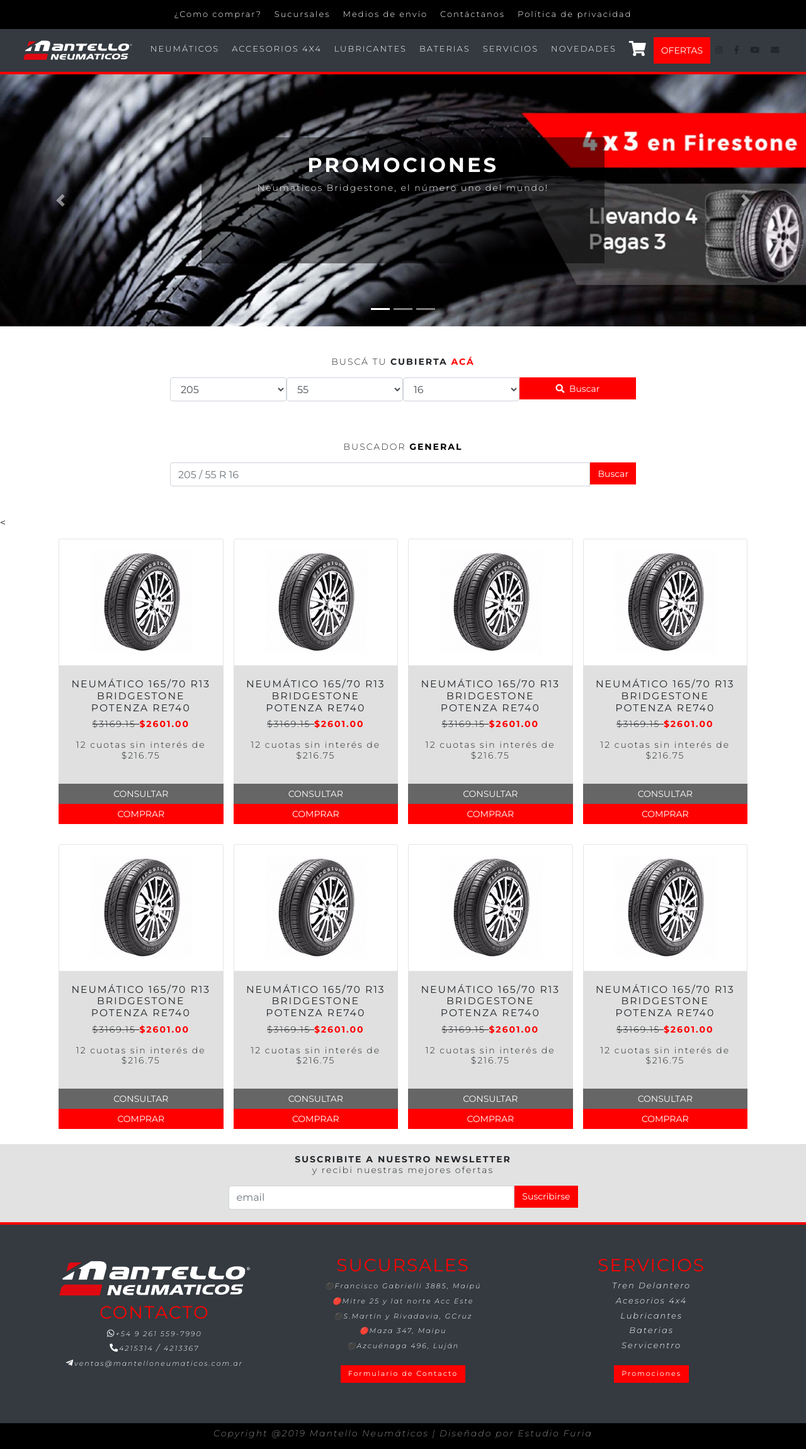
After one commit to axelemilianojesus/mantello, a PHP site: page /resultados-busqueda.php in a window 1280 px wide. The commit adds this page. Shown: the whole page at 63% size. Run offline with PHP 8.4, Linux system fonts and the light colour scheme.

Commit message:
Actualizacion Nov

```diff
--- a/mantello-site/buscador.php
+++ b/mantello-site/buscador.php
@@ -68,7 +68,7 @@
               <div class="col-md-3 col-sm-12 col-xs-12">
                 <span class="input-group-btn">
                   <button class="btn btn-success height-equal p-1 w-100" type="submit">
-                    <i class="fas fa-search"></i> &nbsp<a href="neumaticos.html">Buscar</a>
+                    <i class="fas fa-search"></i> &nbsp<a href="resultados-busqueda.php">Buscar</a>
                   </button>
                 </span>
               </div>
@@ -84,7 +84,7 @@
                 <input id="1" class="form-control " type="text" name="search" placeholder="205 / 55 R 16" required />
                 <span class="input-group-btn">
                   <button class="btn btn-success height-equal" type="submit">
-                    <i class="glyphicon glyphicon-search" aria-hidden="true"></i><a href="resultbusc.html">Buscar</a>
+                    <i class="glyphicon glyphicon-search" aria-hidden="true"></i><a href="resultados-busqueda.php">Buscar</a>
                   </button>
                 </span>
               </div>
--- a/mantello-site/css/style.css
+++ b/mantello-site/css/style.css
@@ -320,5 +320,5 @@ h6 {
 .footer {
   color: white;
   background: black !important;
-  font-size:12px;
 }
+.footer a{font-size:11px !important;}
--- a/mantello-site/footer.php
+++ b/mantello-site/footer.php
@@ -29,11 +29,11 @@
   </div>
 
 <div class="container-fluid bg-dark">
-  	<div class="row border-top-red py-md-5 py-sm-3 footer text-left text-sm-center">
+  	<div class="row border-top-red py-md-5 py-sm-3 text-left text-sm-center footer">
       <div class=" row container mx-3 col-12 m-auto px-5">
 
       <div class="col-md-4 col-sm-6">
-  			<p><img alt="Mantello logo" src="img/mantello-ISOLOGO-W.png" width="80%"/></p>
+  			<a href="home.php"><img alt="Mantello logo" src="img/mantello-ISOLOGO-W.png" width="80%"/></a>
 
         <h3 class="d-block">CONTACTO</h3>
         <ul class="text-white font-small">
--- a/mantello-site/header.php
+++ b/mantello-site/header.php
@@ -41,7 +41,7 @@
     <div class="max-width display-menu mx-auto font-small">
 
     <div class="logo float-left">
-    <a class="navbar-brand" href="#">
+    <a class="navbar-brand" href="home.php">
       <img src="img/mantello-ISOLOGO-W.png" alt="isologo" width="180px">
     </a>
     </div>
@@ -81,9 +81,9 @@
             <li class="subm2"><a class="submenu-mantello" href="3sintetico.html">Aceite sintético</a></li>
           </ul>
         </li>
-        <li><a href="#contact">BATERIAS</a></li>
-        <li><a href="servicios.html">SERVICIOS</a></li>
-        <li><a href="novedades.html">NOVEDADES</a></li>
+        <li><a href="baterias.php">BATERIAS</a></li>
+        <li><a href="servicios.php">SERVICIOS</a></li>
+        <li><a href="novedades.php">NOVEDADES</a></li>
         <li><a href="#ModalHeader" data-toggle="modal" data-target="#ModalHeader"><i class="fas fa-shopping-cart font-xl"></i></a></li>
         <button type="button" class="btn btn-primary my-1">OFERTAS</button>
 
--- a/mantello-site/home.php
+++ b/mantello-site/home.php
@@ -27,7 +27,7 @@
     <p class="textoblanco1">PRODUCTOS<span class="text-red"> DESTACADOS</span></p>
   </div>
 
-
+<!--______________________________ FILA PRODUCTOS-->
   <div class="container">
     <div class="row">
      <!-- PRODUCTO -->
@@ -222,6 +222,8 @@
     </div>
   </div>
 
+  <!--______________________________ FILA PRODUCTOS-->
+
   <!--______________________________MAP-->
   <?php include_once("maps.php");  ?>
   <!--______________________________ FIN MAP-->
--- a/mantello-site/novedades-fee.php
+++ b/mantello-site/novedades-fee.php
@@ -1,6 +1,6 @@
 <!--______________________________  NOVEDADES-->
 <div class="divider">
-  <p class="text-red">NOVEDADES</p>
+  <p class="text-red">ÚLTIMAS NOVEDADES</p>
 </div>
 
 <div class="container" id="novedades">
--- /dev/null
+++ b/mantello-site/resultados-busqueda.php
@@ -0,0 +1,427 @@
+<!DOCTYPE html>
+<html lang="en">
+
+<head>
+  <title>Plantilla Mantello</title>
+</head>
+
+<body>
+  <!--______________________________HEADER-->
+  <?php require_once("header.php"); ?>
+  <!--______________________________ FIN HEADER-->
+
+  <!--______________________________ SLIDER-->
+  <?php include_once("main-banner.php"); ?>
+    <!--______________________________ FIN SLIDER-->
+
+
+    <!--______________________________ BUSCADOR-->
+    <?php   include_once("buscador.php");  ?>
+    <!--______________________________ FIN BUSCADOR-->
+
+
+<<!--______________________________ FILA PRODUCTOS-->
+  <div class="container">
+    <div class="row">
+     <!-- PRODUCTO -->
+      <div class="col-lg-3 col-md-6 col-sm-12 padding-0 text-center mt-3 mb-3">
+          <div class="mx-md-2 mx-sm-0">
+            <div class="panel-heading" data-toggle="modal" data-target="#exampleModal"> <img src="img/ruedas/rueda1.jpg" class="img-fluid" alt="Responsive immage">
+            </div>
+            <!-- Modal -->
+            <div class="modal fade" id="exampleModal" tabindex="-1" role="dialog" aria-labelledby="exampleModalLabel" aria-hidden="true">
+
+              <div class="modal-dialog" role="document">
+                <div class="modal-content">
+                  <div class="modal-header">
+                    <h5 class="modal-title" id="exampleModalLabel">NEUMÁTICO 165/70 R13 BRIDGESTONE POTENZA RE740</h5>
+                    <button type="button" class="close" data-dismiss="modal" aria-label="Close">
+                      <span aria-hidden="true">&times;</span>
+                    </button>
+                  </div>
+                  <div class="modal-body">
+                    <div class="panel-heading"> <img src="img/ruedas/rueda1.jpg" class="img-fluid" alt="Responsive immage">
+                    </div>
+                    <p><del>$3169.15 </del> <span class="text-red precios1"> $2601.00</span></p>
+                    <p>12 cuotas sin interés de $216.75</p>
+                  </div>
+                  <div class="modal-footer">
+                    <button type="button" class="btn btn-gray" data-dismiss="modal">CERRAR</button>
+                    <button type="button" class="btn btn-red"><a href="paso1.html">COMPRAR</a></button>
+                  </div>
+                </div>
+              </div>
+            </div>
+            <!-- end of Modal -->
+
+            <div class="card-body panel">
+              <h5>NEUMÁTICO 165/70 R13 BRIDGESTONE POTENZA RE740</h5>
+              <p><del>$3169.15 </del> <span class="text-red precios1"> $2601.00</span></p>
+              <p>12 cuotas sin interés de $216.75</p>
+            </div>
+
+          <div class="btn-group w-100">
+            <button type="button" class="btn btn-gray">CONSULTAR</button>
+          </div>
+          <div class="btn-group w-100">
+            <button type="button" class="btn btn-red"><a href="paso1.html">COMPRAR</a></button>
+          </div>
+          </div>
+      </div>
+
+
+      <!-- PRODUCTO -->
+       <div class="col-lg-3 col-md-6 col-sm-12 padding-0 text-center mt-3 mb-3">
+           <div class="mx-md-2 mx-sm-0">
+             <div class="panel-heading" data-toggle="modal" data-target="#exampleModal"> <img src="img/ruedas/rueda1.jpg" class="img-fluid" alt="Responsive immage">
+             </div>
+             <!-- Modal -->
+             <div class="modal fade" id="exampleModal" tabindex="-1" role="dialog" aria-labelledby="exampleModalLabel" aria-hidden="true">
+
+               <div class="modal-dialog" role="document">
+                 <div class="modal-content">
+                   <div class="modal-header">
+                     <h5 class="modal-title" id="exampleModalLabel">NEUMÁTICO 165/70 R13 BRIDGESTONE POTENZA RE740</h5>
+                     <button type="button" class="close" data-dismiss="modal" aria-label="Close">
+                       <span aria-hidden="true">&times;</span>
+                     </button>
+                   </div>
+                   <div class="modal-body">
+                     <div class="panel-heading"> <img src="img/ruedas/rueda1.jpg" class="img-fluid" alt="Responsive immage">
+                     </div>
+                     <p><del>$3169.15 </del> <span class="text-red precios1"> $2601.00</span></p>
+                     <p>12 cuotas sin interés de $216.75</p>
+                   </div>
+                   <div class="modal-footer">
+                     <button type="button" class="btn btn-gray" data-dismiss="modal">CERRAR</button>
+                     <button type="button" class="btn btn-red"><a href="paso1.html">COMPRAR</a></button>
+                   </div>
+                 </div>
+               </div>
+             </div>
+             <!-- end of Modal -->
+
+             <div class="card-body panel">
+               <h5>NEUMÁTICO 165/70 R13 BRIDGESTONE POTENZA RE740</h5>
+               <p><del>$3169.15 </del> <span class="text-red precios1"> $2601.00</span></p>
+               <p>12 cuotas sin interés de $216.75</p>
+             </div>
+
+           <div class="btn-group w-100">
+             <button type="button" class="btn btn-gray">CONSULTAR</button>
+           </div>
+           <div class="btn-group w-100">
+             <button type="button" class="btn btn-red"><a href="paso1.html">COMPRAR</a></button>
+           </div>
+           </div>
+       </div>
+
+
+       <!-- PRODUCTO -->
+        <div class="col-lg-3 col-md-6 col-sm-12 padding-0 text-center mt-3 mb-3">
+            <div class="mx-md-2 mx-sm-0">
+              <div class="panel-heading" data-toggle="modal" data-target="#exampleModal"> <img src="img/ruedas/rueda1.jpg" class="img-fluid" alt="Responsive immage">
+              </div>
+              <!-- Modal -->
+              <div class="modal fade" id="exampleModal" tabindex="-1" role="dialog" aria-labelledby="exampleModalLabel" aria-hidden="true">
+
+                <div class="modal-dialog" role="document">
+                  <div class="modal-content">
+                    <div class="modal-header">
+                      <h5 class="modal-title" id="exampleModalLabel">NEUMÁTICO 165/70 R13 BRIDGESTONE POTENZA RE740</h5>
+                      <button type="button" class="close" data-dismiss="modal" aria-label="Close">
+                        <span aria-hidden="true">&times;</span>
+                      </button>
+                    </div>
+                    <div class="modal-body">
+                      <div class="panel-heading"> <img src="img/ruedas/rueda1.jpg" class="img-fluid" alt="Responsive immage">
+                      </div>
+                      <p><del>$3169.15 </del> <span class="text-red precios1"> $2601.00</span></p>
+                      <p>12 cuotas sin interés de $216.75</p>
+                    </div>
+                    <div class="modal-footer">
+                      <button type="button" class="btn btn-gray" data-dismiss="modal">CERRAR</button>
+                      <button type="button" class="btn btn-red"><a href="paso1.html">COMPRAR</a></button>
+                    </div>
+                  </div>
+                </div>
+              </div>
+              <!-- end of Modal -->
+
+              <div class="card-body panel">
+                <h5>NEUMÁTICO 165/70 R13 BRIDGESTONE POTENZA RE740</h5>
+                <p><del>$3169.15 </del> <span class="text-red precios1"> $2601.00</span></p>
+                <p>12 cuotas sin interés de $216.75</p>
+              </div>
+
+            <div class="btn-group w-100">
+              <button type="button" class="btn btn-gray">CONSULTAR</button>
+            </div>
+            <div class="btn-group w-100">
+              <button type="button" class="btn btn-red"><a href="paso1.html">COMPRAR</a></button>
+            </div>
+            </div>
+        </div>
+
+
+        <!-- PRODUCTO -->
+         <div class="col-lg-3 col-md-6 col-sm-12 padding-0 text-center mt-3 mb-3">
+             <div class="mx-md-2 mx-sm-0">
+               <div class="panel-heading" data-toggle="modal" data-target="#exampleModal"> <img src="img/ruedas/rueda1.jpg" class="img-fluid" alt="Responsive immage">
+               </div>
+               <!-- Modal -->
+               <div class="modal fade" id="exampleModal" tabindex="-1" role="dialog" aria-labelledby="exampleModalLabel" aria-hidden="true">
+
+                 <div class="modal-dialog" role="document">
+                   <div class="modal-content">
+                     <div class="modal-header">
+                       <h5 class="modal-title" id="exampleModalLabel">NEUMÁTICO 165/70 R13 BRIDGESTONE POTENZA RE740</h5>
+                       <button type="button" class="close" data-dismiss="modal" aria-label="Close">
+                         <span aria-hidden="true">&times;</span>
+                       </button>
+                     </div>
+                     <div class="modal-body">
+                       <div class="panel-heading"> <img src="img/ruedas/rueda1.jpg" class="img-fluid" alt="Responsive immage">
+                       </div>
+                       <p><del>$3169.15 </del> <span class="text-red precios1"> $2601.00</span></p>
+                       <p>12 cuotas sin interés de $216.75</p>
+                     </div>
+                     <div class="modal-footer">
+                       <button type="button" class="btn btn-gray" data-dismiss="modal">CERRAR</button>
+                       <button type="button" class="btn btn-red"><a href="paso1.html">COMPRAR</a></button>
+                     </div>
+                   </div>
+                 </div>
+               </div>
+               <!-- end of Modal -->
+
+               <div class="card-body panel">
+                 <h5>NEUMÁTICO 165/70 R13 BRIDGESTONE POTENZA RE740</h5>
+                 <p><del>$3169.15 </del> <span class="text-red precios1"> $2601.00</span></p>
+                 <p>12 cuotas sin interés de $216.75</p>
+               </div>
+
+             <div class="btn-group w-100">
+               <button type="button" class="btn btn-gray">CONSULTAR</button>
+             </div>
+             <div class="btn-group w-100">
+               <button type="button" class="btn btn-red"><a href="paso1.html">COMPRAR</a></button>
+             </div>
+             </div>
+         </div>
+
+
+
+    </div>
+  </div>
+
+  <!--______________________________ FILA PRODUCTOS-->
+
+  <!--______________________________ FILA PRODUCTOS-->
+    <div class="container">
+      <div class="row">
+       <!-- PRODUCTO -->
+        <div class="col-lg-3 col-md-6 col-sm-12 padding-0 text-center mt-3 mb-3">
+            <div class="mx-md-2 mx-sm-0">
+              <div class="panel-heading" data-toggle="modal" data-target="#exampleModal"> <img src="img/ruedas/rueda1.jpg" class="img-fluid" alt="Responsive immage">
+              </div>
+              <!-- Modal -->
+              <div class="modal fade" id="exampleModal" tabindex="-1" role="dialog" aria-labelledby="exampleModalLabel" aria-hidden="true">
+
+                <div class="modal-dialog" role="document">
+                  <div class="modal-content">
+                    <div class="modal-header">
+                      <h5 class="modal-title" id="exampleModalLabel">NEUMÁTICO 165/70 R13 BRIDGESTONE POTENZA RE740</h5>
+                      <button type="button" class="close" data-dismiss="modal" aria-label="Close">
+                        <span aria-hidden="true">&times;</span>
+                      </button>
+                    </div>
+                    <div class="modal-body">
+                      <div class="panel-heading"> <img src="img/ruedas/rueda1.jpg" class="img-fluid" alt="Responsive immage">
+                      </div>
+                      <p><del>$3169.15 </del> <span class="text-red precios1"> $2601.00</span></p>
+                      <p>12 cuotas sin interés de $216.75</p>
+                    </div>
+                    <div class="modal-footer">
+                      <button type="button" class="btn btn-gray" data-dismiss="modal">CERRAR</button>
+                      <button type="button" class="btn btn-red"><a href="paso1.html">COMPRAR</a></button>
+                    </div>
+                  </div>
+                </div>
+              </div>
+              <!-- end of Modal -->
+
+              <div class="card-body panel">
+                <h5>NEUMÁTICO 165/70 R13 BRIDGESTONE POTENZA RE740</h5>
+                <p><del>$3169.15 </del> <span class="text-red precios1"> $2601.00</span></p>
+                <p>12 cuotas sin interés de $216.75</p>
+              </div>
+
+            <div class="btn-group w-100">
+              <button type="button" class="btn btn-gray">CONSULTAR</button>
+            </div>
+            <div class="btn-group w-100">
+              <button type="button" class="btn btn-red"><a href="paso1.html">COMPRAR</a></button>
+            </div>
+            </div>
+        </div>
+
+
+        <!-- PRODUCTO -->
+         <div class="col-lg-3 col-md-6 col-sm-12 padding-0 text-center mt-3 mb-3">
+             <div class="mx-md-2 mx-sm-0">
+               <div class="panel-heading" data-toggle="modal" data-target="#exampleModal"> <img src="img/ruedas/rueda1.jpg" class="img-fluid" alt="Responsive immage">
+               </div>
+               <!-- Modal -->
+               <div class="modal fade" id="exampleModal" tabindex="-1" role="dialog" aria-labelledby="exampleModalLabel" aria-hidden="true">
+
+                 <div class="modal-dialog" role="document">
+                   <div class="modal-content">
+                     <div class="modal-header">
+                       <h5 class="modal-title" id="exampleModalLabel">NEUMÁTICO 165/70 R13 BRIDGESTONE POTENZA RE740</h5>
+                       <button type="button" class="close" data-dismiss="modal" aria-label="Close">
+                         <span aria-hidden="true">&times;</span>
+                       </button>
+                     </div>
+                     <div class="modal-body">
+                       <div class="panel-heading"> <img src="img/ruedas/rueda1.jpg" class="img-fluid" alt="Responsive immage">
+                       </div>
+                       <p><del>$3169.15 </del> <span class="text-red precios1"> $2601.00</span></p>
+                       <p>12 cuotas sin interés de $216.75</p>
+                     </div>
+                     <div class="modal-footer">
+                       <button type="button" class="btn btn-gray" data-dismiss="modal">CERRAR</button>
+                       <button type="button" class="btn btn-red"><a href="paso1.html">COMPRAR</a></button>
+                     </div>
+                   </div>
+                 </div>
+               </div>
+               <!-- end of Modal -->
+
+               <div class="card-body panel">
+                 <h5>NEUMÁTICO 165/70 R13 BRIDGESTONE POTENZA RE740</h5>
+                 <p><del>$3169.15 </del> <span class="text-red precios1"> $2601.00</span></p>
+                 <p>12 cuotas sin interés de $216.75</p>
+               </div>
+
+             <div class="btn-group w-100">
+               <button type="button" class="btn btn-gray">CONSULTAR</button>
+             </div>
+             <div class="btn-group w-100">
+               <button type="button" class="btn btn-red"><a href="paso1.html">COMPRAR</a></button>
+             </div>
+             </div>
+         </div>
+
+
+         <!-- PRODUCTO -->
+          <div class="col-lg-3 col-md-6 col-sm-12 padding-0 text-center mt-3 mb-3">
+              <div class="mx-md-2 mx-sm-0">
+                <div class="panel-heading" data-toggle="modal" data-target="#exampleModal"> <img src="img/ruedas/rueda1.jpg" class="img-fluid" alt="Responsive immage">
+                </div>
+                <!-- Modal -->
+                <div class="modal fade" id="exampleModal" tabindex="-1" role="dialog" aria-labelledby="exampleModalLabel" aria-hidden="true">
+
+                  <div class="modal-dialog" role="document">
+                    <div class="modal-content">
+                      <div class="modal-header">
+                        <h5 class="modal-title" id="exampleModalLabel">NEUMÁTICO 165/70 R13 BRIDGESTONE POTENZA RE740</h5>
+                        <button type="button" class="close" data-dismiss="modal" aria-label="Close">
+                          <span aria-hidden="true">&times;</span>
+                        </button>
+                      </div>
+                      <div class="modal-body">
+                        <div class="panel-heading"> <img src="img/ruedas/rueda1.jpg" class="img-fluid" alt="Responsive immage">
+                        </div>
+                        <p><del>$3169.15 </del> <span class="text-red precios1"> $2601.00</span></p>
+                        <p>12 cuotas sin interés de $216.75</p>
+                      </div>
+                      <div class="modal-footer">
+                        <button type="button" class="btn btn-gray" data-dismiss="modal">CERRAR</button>
+                        <button type="button" class="btn btn-red"><a href="paso1.html">COMPRAR</a></button>
+                      </div>
+                    </div>
+                  </div>
+                </div>
+                <!-- end of Modal -->
+
+                <div class="card-body panel">
+                  <h5>NEUMÁTICO 165/70 R13 BRIDGESTONE POTENZA RE740</h5>
+                  <p><del>$3169.15 </del> <span class="text-red precios1"> $2601.00</span></p>
+                  <p>12 cuotas sin interés de $216.75</p>
+                </div>
+
+              <div class="btn-group w-100">
+                <button type="button" class="btn btn-gray">CONSULTAR</button>
+              </div>
+              <div class="btn-group w-100">
+                <button type="button" class="btn btn-red"><a href="paso1.html">COMPRAR</a></button>
+              </div>
+              </div>
+          </div>
+
+
+          <!-- PRODUCTO -->
+           <div class="col-lg-3 col-md-6 col-sm-12 padding-0 text-center mt-3 mb-3">
+               <div class="mx-md-2 mx-sm-0">
+                 <div class="panel-heading" data-toggle="modal" data-target="#exampleModal"> <img src="img/ruedas/rueda1.jpg" class="img-fluid" alt="Responsive immage">
+                 </div>
+                 <!-- Modal -->
+                 <div class="modal fade" id="exampleModal" tabindex="-1" role="dialog" aria-labelledby="exampleModalLabel" aria-hidden="true">
+
+                   <div class="modal-dialog" role="document">
+                     <div class="modal-content">
+                       <div class="modal-header">
+                         <h5 class="modal-title" id="exampleModalLabel">NEUMÁTICO 165/70 R13 BRIDGESTONE POTENZA RE740</h5>
+                         <button type="button" class="close" data-dismiss="modal" aria-label="Close">
+                           <span aria-hidden="true">&times;</span>
+                         </button>
+                       </div>
+                       <div class="modal-body">
+                         <div class="panel-heading"> <img src="img/ruedas/rueda1.jpg" class="img-fluid" alt="Responsive immage">
+                         </div>
+                         <p><del>$3169.15 </del> <span class="text-red precios1"> $2601.00</span></p>
+                         <p>12 cuotas sin interés de $216.75</p>
+                       </div>
+                       <div class="modal-footer">
+                         <button type="button" class="btn btn-gray" data-dismiss="modal">CERRAR</button>
+                         <button type="button" class="btn btn-red"><a href="paso1.html">COMPRAR</a></button>
+                       </div>
+                     </div>
+                   </div>
+                 </div>
+                 <!-- end of Modal -->
+
+                 <div class="card-body panel">
+                   <h5>NEUMÁTICO 165/70 R13 BRIDGESTONE POTENZA RE740</h5>
+                   <p><del>$3169.15 </del> <span class="text-red precios1"> $2601.00</span></p>
+                   <p>12 cuotas sin interés de $216.75</p>
+                 </div>
+
+               <div class="btn-group w-100">
+                 <button type="button" class="btn btn-gray">CONSULTAR</button>
+               </div>
+               <div class="btn-group w-100">
+                 <button type="button" class="btn btn-red"><a href="paso1.html">COMPRAR</a></button>
+               </div>
+               </div>
+           </div>
+
+
+
+      </div>
+    </div>
+
+    <!--______________________________ FILA PRODUCTOS-->
+
+
+
+</div>
+
+<!--______________________________FOOTER-->
+<?php require_once("footer.php");  ?>
+<!--______________________________ FIN FOOTER-->
+
+</body>
+
+</html>
```
Also changed, not shown: mantello-site/novedad.php (added, +36 -0 lines), mantello-site/novedades.php (added, +199 -0 lines).
